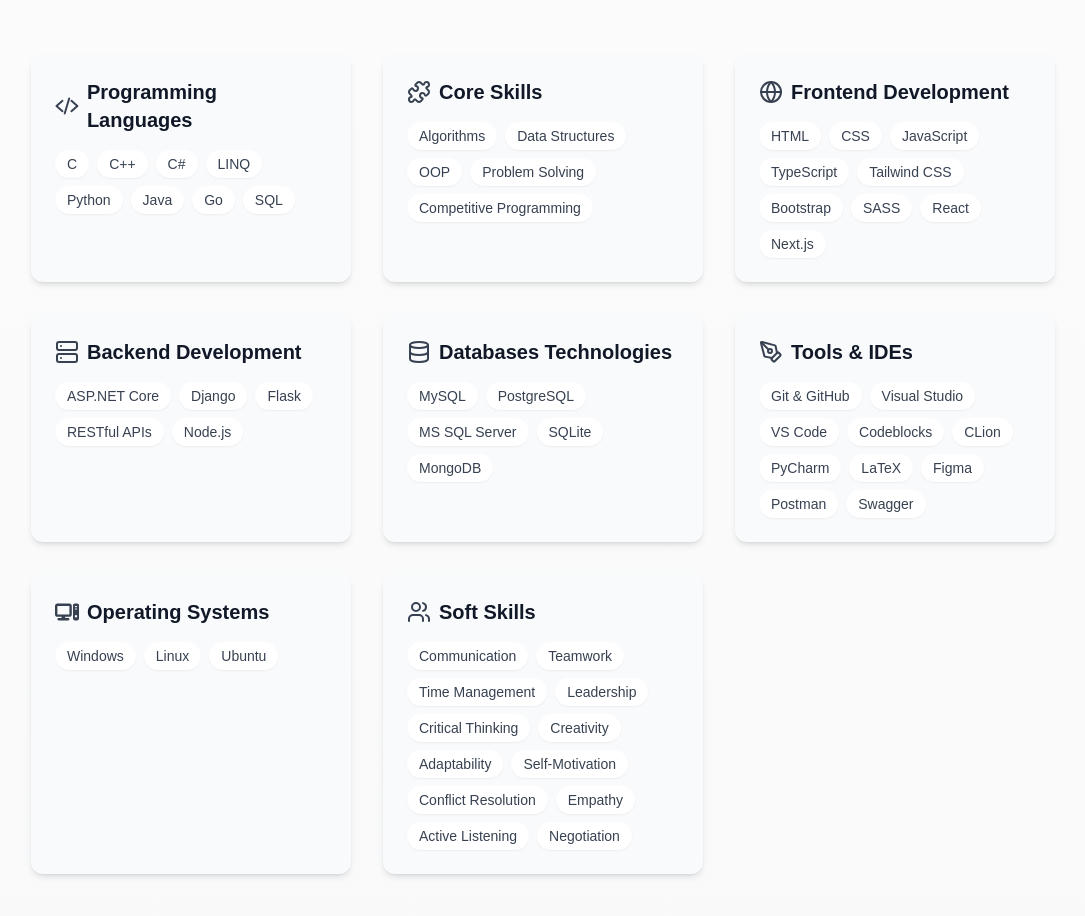
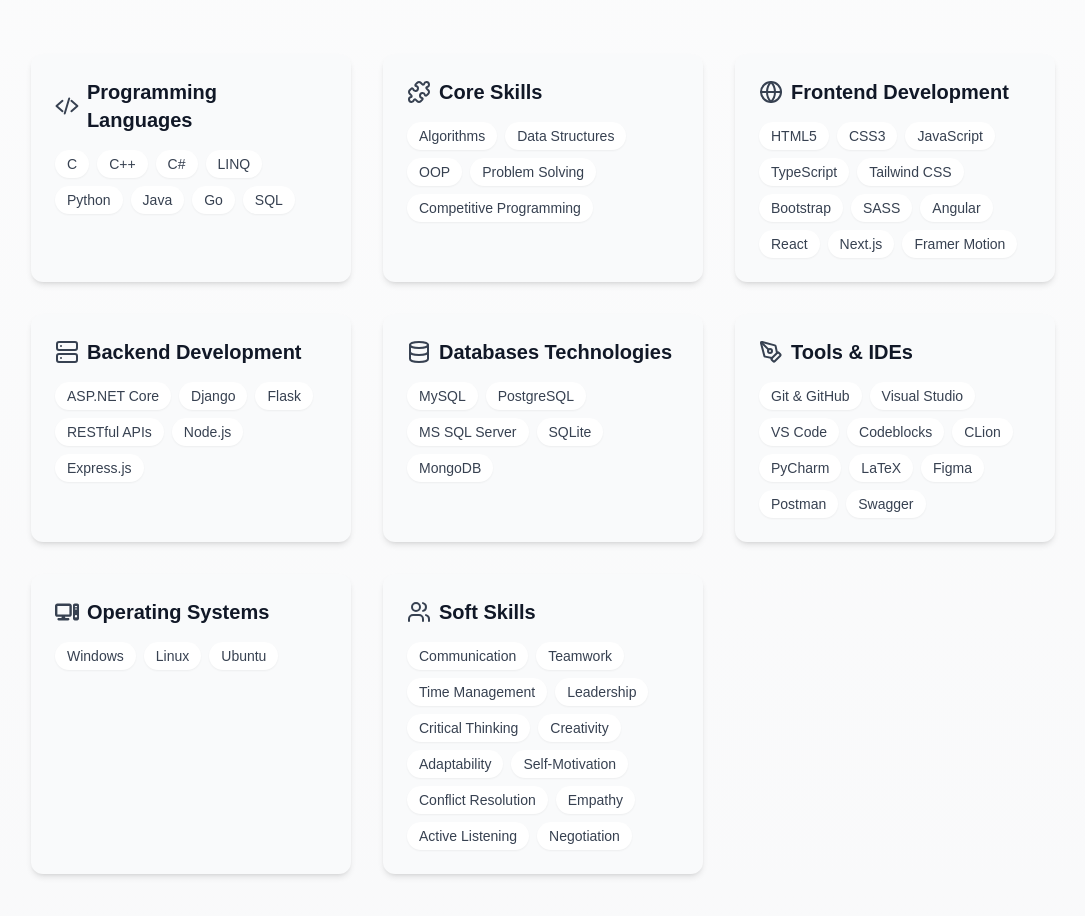
Before and after one commit to Mohamediibra7im/my-personal-portfolio, a Next.js app: page / in a window 1280 px wide. Shown: the part 2200-3116 px from the top of the page, without its empty margins (97-1182 px from the left). Built offline with nearby package versions, Linux system fonts and the light colour scheme; a web font is replaced by a local one.

Commit message:
Update skills list in Frontend and Backend Development categories for accuracy

```diff
--- a/components/Skills.tsx
+++ b/components/Skills.tsx
@@ -17,22 +17,12 @@ const skillCategories = [
   {
     title: "Frontend Development",
     icon: Globe,
-    skills: [
-      "HTML",
-      "CSS",
-      "JavaScript",
-      "TypeScript",
-      "Tailwind CSS",
-      "Bootstrap",
-      "SASS",
-      "React",
-      "Next.js",
-    ],
+    skills: ["HTML5", "CSS3", "JavaScript", "TypeScript", "Tailwind CSS", "Bootstrap", "SASS", "Angular", "React", "Next.js", "Framer Motion"],
   },
   {
     title: "Backend Development",
     icon: Server,
-    skills: ["ASP.NET Core", "Django", "Flask", "RESTful APIs", "Node.js"],
+    skills: ["ASP.NET Core", "Django", "Flask", "RESTful APIs", "Node.js", "Express.js"],
   },
   {
     title: "Databases Technologies",
```
